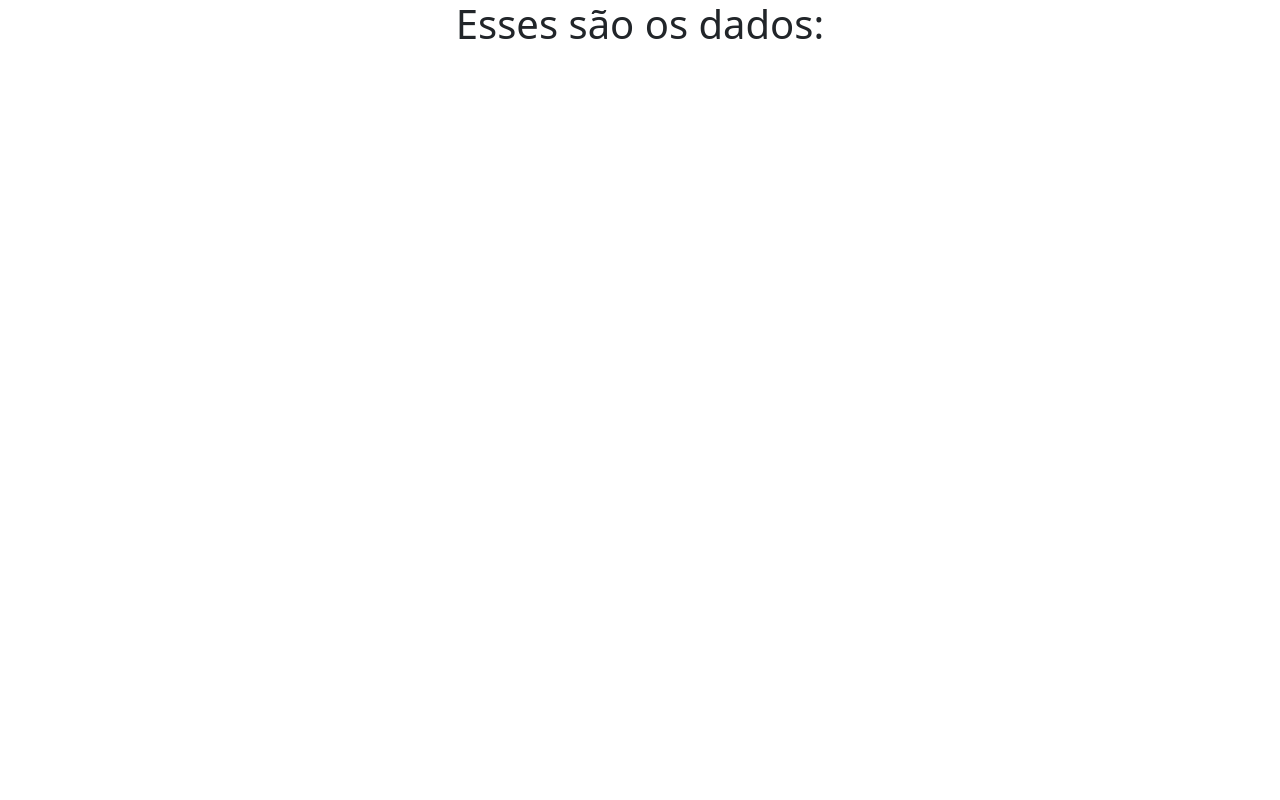
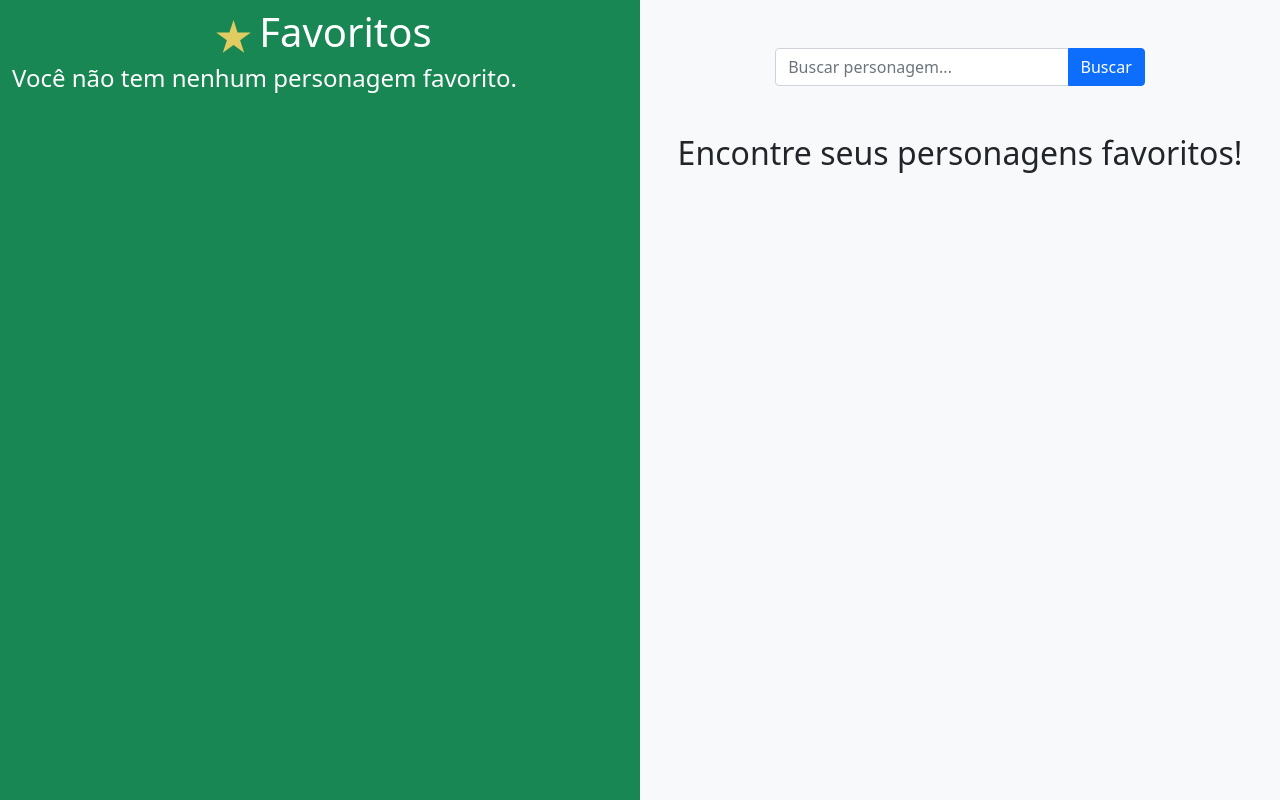
Before and after one commit to okalil/rick-and-morty-characters, a React (Create React App) app: page / in a window 1280 px wide. Built offline with nearby package versions, Linux system fonts and the light colour scheme.

Commit message:
update App

```diff
--- a/src/App.tsx
+++ b/src/App.tsx
@@ -1,10 +1,18 @@
-import './App.css'
+import { Main } from './layout/Main'
+import { Aside } from './layout/Aside'
+import { CharacterContextProvider } from './contexts/CharacterContext'
+import { SearchContextProvider } from './contexts/SearchContext'
 
 function App() {
   return (
-    <div className="App">
-      <h1>Esses são os dados:</h1>
-    </div>
+    <CharacterContextProvider>
+      <div className="d-flex vh-100">
+        <Aside />
+        <SearchContextProvider>
+          <Main />
+        </SearchContextProvider>
+      </div>
+    </CharacterContextProvider>
   )
 }
 
```
